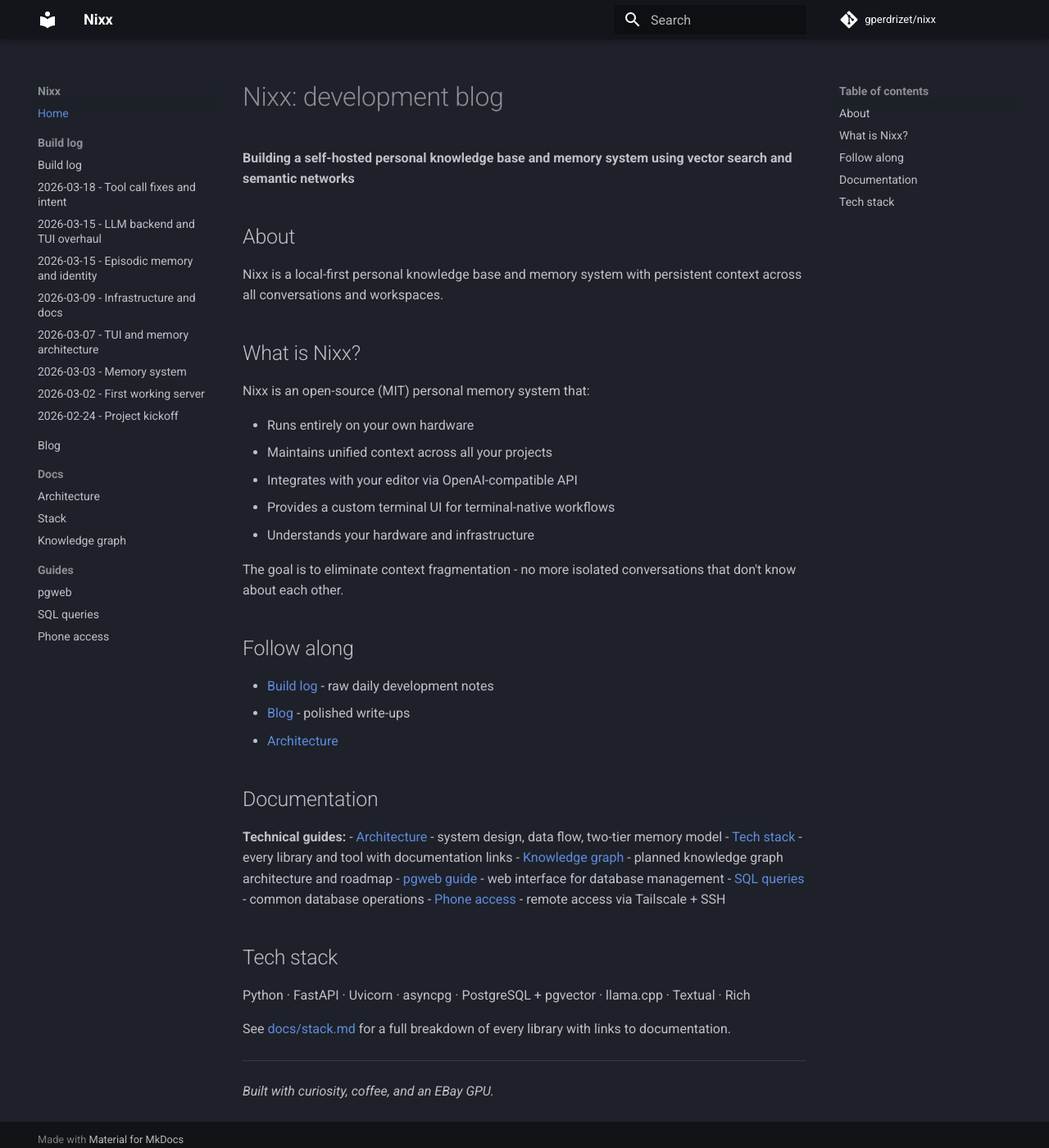
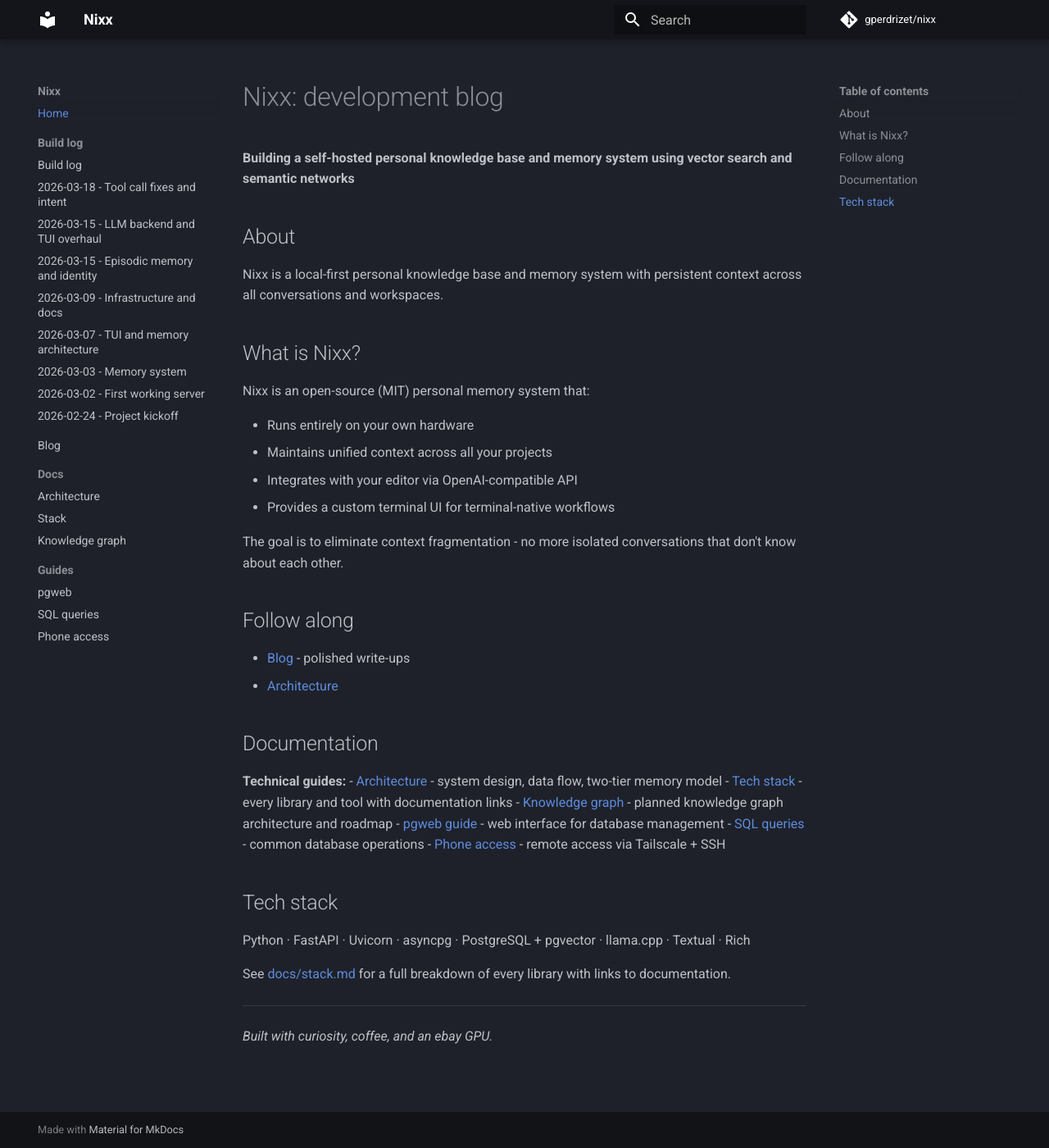
Before and after one commit to gperdrizet/nixx, an MkDocs documentation site: the page built from docs/index.md, in a window 1280 px wide and 1400 px high. Shown: the whole window at 82% size. Built offline with MkDocs 1.6.1 and Material for MkDocs 9.7.7, drawn with Linux system fonts in a browser that asks for light colours; comment, search, counter and statistics services are not loaded.

```diff
--- a/docs/index.md
+++ b/docs/index.md
@@ -14,13 +14,11 @@ Nixx is an open-source (MIT) personal memory system that:
 - Maintains unified context across all your projects
 - Integrates with your editor via OpenAI-compatible API
 - Provides a custom terminal UI for terminal-native workflows
-- Understands your hardware and infrastructure
 
 The goal is to eliminate context fragmentation - no more isolated conversations that don't know about each other.
 
 ## Follow along
 
-- [Build log](build-log/index.md) - raw daily development notes
 - [Blog](blog/index.md) - polished write-ups
 - [Architecture](architecture.md)
 
@@ -42,4 +40,4 @@ See [docs/stack.md](stack.md) for a full breakdown of every library with links t
 
 ---
 
-*Built with curiosity, coffee, and an EBay GPU.*
+*Built with curiosity, coffee, and an ebay GPU.*
```
Also changed, not shown: docs/phone-access.md (+1 -1 lines), 1 other file.
